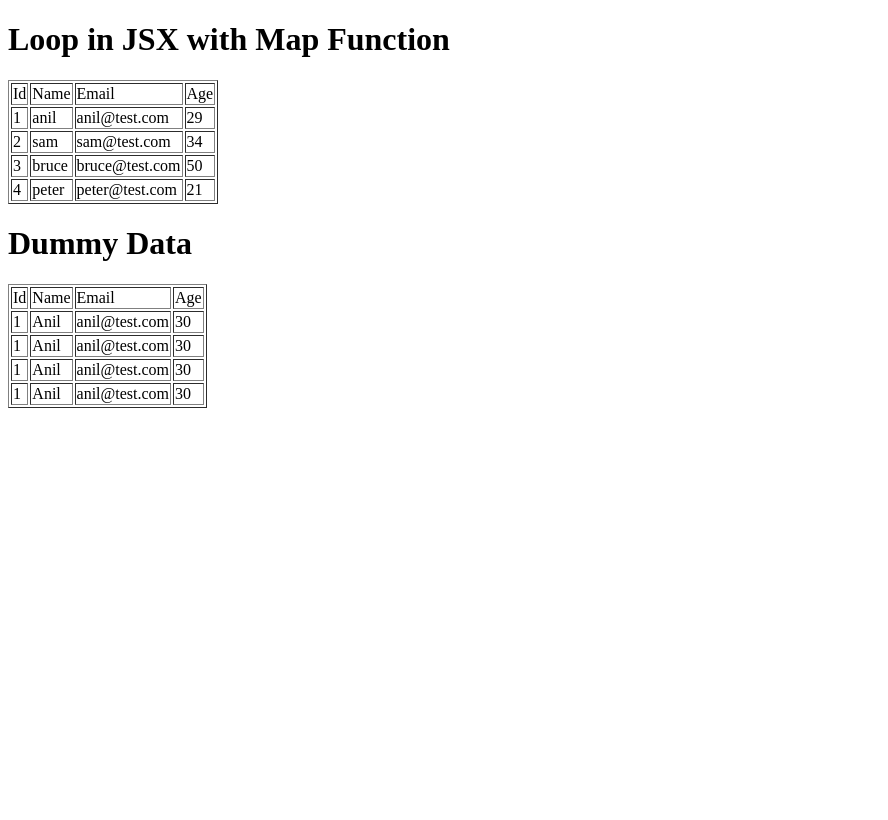
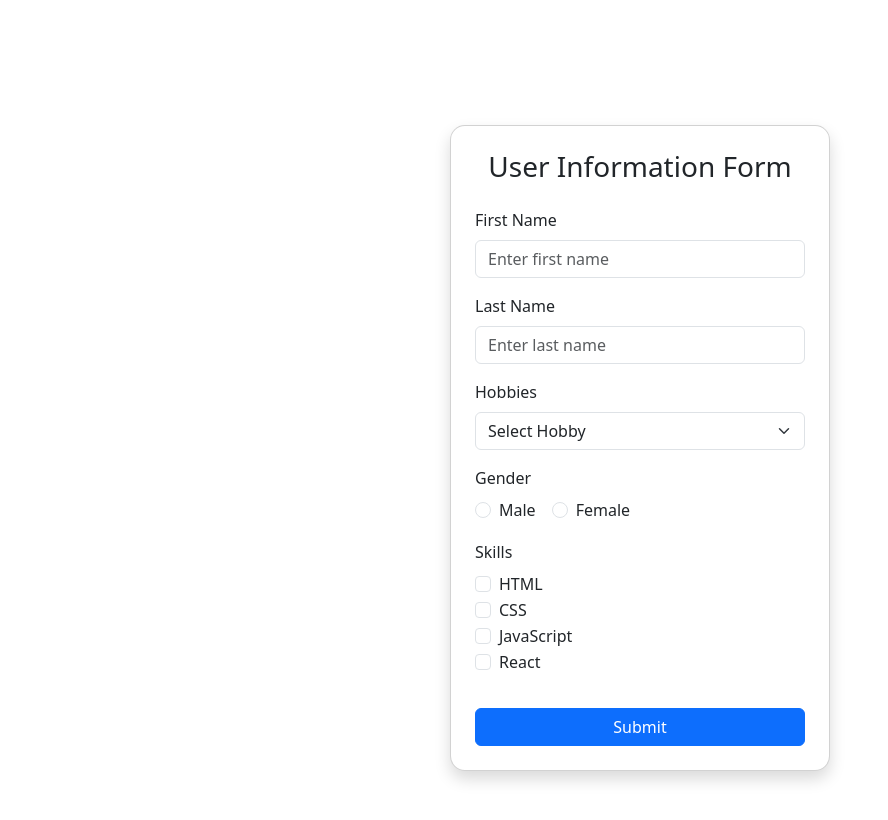
Before and after one commit to mukesh-raika/React, a React (Vite) app: page / in a window 1280 px wide. Shown: the top 820 px of the page, without its empty margins (0-888 px from the left). Built offline with nearby package versions, Linux system fonts and the light colour scheme.

Commit message:
from project

```diff
--- a/package.json
+++ b/package.json
@@ -10,6 +10,7 @@
     "preview": "vite preview"
   },
   "dependencies": {
+    "bootstrap": "^5.3.8",
     "react": "^19.2.0",
     "react-dom": "^19.2.0"
   },
--- a/src/App.jsx
+++ b/src/App.jsx
@@ -1,98 +1,10 @@
+import Form from "./from";
+// import "./App.Css";
 
 function App(){
 
-  // const userName=['anil','sam','peter','bruce']; Array
-
-   const userData=[
-    {
-      name:'anil',
-      age:'29',
-      email:"anil@test.com",
-      id:1
-    },
-     {
-      name:'sam',
-      age:'34',
-      email:"sam@test.com",
-      id:2
-    },
-     {
-      name:'bruce',
-      age:'50',
-      email:"bruce@test.com",
-      id:3
-    },
-     {
-      name:'peter',
-      age:'21',
-      email:"peter@test.com",
-      id:4
-    }
-   ]
-   return (
-      <div>
-        <h1> Loop in JSX with Map Function</h1>
-        <table border="1">
-    <thead>
-      <tr>
-        <td>Id</td>
-        <td>Name</td>
-        <td>Email</td>
-        <td>Age</td>
-      </tr>
-    </thead>
-    <tbody>
-      {
-        userData.map((user)=>(
-         <tr key={user.id}>
-        <td>{user.id}</td>
-        <td>{user.name}</td>
-        <td>{user.email}</td>
-        <td>{user.age}</td>
-      </tr>
-        ))
-      }
-    </tbody>
-        </table>
-
-        <h1>Dummy Data</h1>
-        <table border="1">
-          <thead>
-            <tr>
-              <td>Id</td>
-              <td>Name</td>
-              <td>Email</td>
-              <td>Age</td>
-              </tr>
-          </thead>
-          <tbody>
-            <tr>
-              <td>1</td>
-              <td>Anil</td>
-              <td>anil@test.com</td>
-              <td>30</td>
-              </tr>
-              <tr>
-              <td>1</td>
-              <td>Anil</td>
-              <td>anil@test.com</td>
-              <td>30</td>
-              </tr>
-              <tr>
-              <td>1</td>
-              <td>Anil</td>
-              <td>anil@test.com</td>
-              <td>30</td>
-              </tr>
-              <tr>
-              <td>1</td>
-              <td>Anil</td>
-              <td>anil@test.com</td>
-              <td>30</td>
-              </tr>
-          </tbody>
-        </table>
-      </div>
-   )
+  return <>
+ <Form/>
+  </>
 }
 export default App;
--- /dev/null
+++ b/src/from.jsx
@@ -0,0 +1,172 @@
+import { useState } from "react";
+
+const Form = () => {
+
+  // 🔥 Single State Object
+  const [formData, setFormData] = useState({
+    first_name: "",
+    last_name: "",
+    hobbies: "",
+    gender: "",
+    skills: [],
+  });
+
+  // Generic Handler for text / dropdown / radio
+  const handleChange = (e) => {
+    setFormData({
+      ...formData,
+      [e.target.name]: e.target.value,
+    });
+  };
+
+  // Checkbox handler (skills array)
+  const handleSkillChange = (event) => {
+    const value = event.target.value;
+
+    if (formData.skills.includes(value)) {
+      setFormData({
+        ...formData,
+        skills: formData.skills.filter((skill) => skill !== value),
+      });
+    } else {
+      setFormData({
+        ...formData,
+        skills: [...formData.skills, value],
+      });
+    }
+  };
+
+  // Submit
+  const handleSubmit = () => {
+    console.log("---- FORM DATA ----");
+    console.log(formData);
+  };
+
+  return (
+    <div className="container mt-5 d-flex justify-content-center align-items-center vh-100">
+      <div className="card shadow p-4" style={{ borderRadius: "15px", width: "380px" }}>
+        <h3 className="text-center mb-4">User Information Form</h3>
+
+        {/* FIRST NAME */}
+        <div className="mb-3">
+          <label className="form-label">First Name</label>
+          <input
+            type="text"
+            className="form-control"
+            name="first_name"
+            placeholder="Enter first name"
+            onChange={handleChange}
+          />
+        </div>
+
+        {/* LAST NAME */}
+        <div className="mb-3">
+          <label className="form-label">Last Name</label>
+          <input
+            type="text"
+            className="form-control"
+            name="last_name"
+            placeholder="Enter last name"
+            onChange={handleChange}
+          />
+        </div>
+
+        {/* HOBBIES DROPDOWN */}
+        <div className="mb-3">
+          <label className="form-label">Hobbies</label>
+          <select
+            className="form-select"
+            name="hobbies"
+            onChange={handleChange}
+          >
+            <option value="">Select Hobby</option>
+            <option value="Reading">Reading</option>
+            <option value="Cricket">Cricket</option>
+            <option value="Travelling">Travelling</option>
+            <option value="Gaming">Gaming</option>
+          </select>
+        </div>
+
+        {/* GENDER RADIO */}
+        <div className="mb-3">
+          <label className="form-label">Gender</label>
+          <div>
+            <div className="form-check form-check-inline">
+              <input
+                type="radio"
+                className="form-check-input"
+                name="gender"
+                value="Male"
+                onChange={handleChange}
+              />
+              <label className="form-check-label">Male</label>
+            </div>
+
+            <div className="form-check form-check-inline">
+              <input
+                type="radio"
+                className="form-check-input"
+                name="gender"
+                value="Female"
+                onChange={handleChange}
+              />
+              <label className="form-check-label">Female</label>
+            </div>
+          </div>
+        </div>
+
+        {/* SKILLS CHECKBOX */}
+        <div className="mb-3">
+          <label className="form-label">Skills</label>
+
+          <div className="form-check">
+            <input
+              type="checkbox"
+              value="HTML"
+              className="form-check-input"
+              onChange={handleSkillChange}
+            />
+            <label className="form-check-label">HTML</label>
+          </div>
+
+          <div className="form-check">
+            <input
+              type="checkbox"
+              value="CSS"
+              className="form-check-input"
+              onChange={handleSkillChange}
+            />
+            <label className="form-check-label">CSS</label>
+          </div>
+
+          <div className="form-check">
+            <input
+              type="checkbox"
+              value="JavaScript"
+              className="form-check-input"
+              onChange={handleSkillChange}
+            />
+            <label className="form-check-label">JavaScript</label>
+          </div>
+
+          <div className="form-check">
+            <input
+              type="checkbox"
+              value="React"
+              className="form-check-input"
+              onChange={handleSkillChange}
+            />
+            <label className="form-check-label">React</label>
+          </div>
+        </div>
+
+        {/* SUBMIT BUTTON */}
+        <button className="btn btn-primary w-100 mt-3" onClick={handleSubmit}>
+          Submit
+        </button>
+      </div>
+    </div>
+  );
+};
+
+export default Form;
--- a/src/main.jsx
+++ b/src/main.jsx
@@ -1,6 +1,10 @@
 import { StrictMode } from 'react'
 import { createRoot } from 'react-dom/client'
 import App from './App.jsx'
+import 'bootstrap/dist/js/bootstrap.bundle.min.js';
+import 'bootstrap/dist/css/bootstrap.min.css';
+
+
 
 createRoot(document.getElementById('root')).render(
   <StrictMode>
```
Also changed, not shown: src/Checkbox .jsx (line endings or trailing spaces), 1 other file (tests, documents, lock files or other folders).
